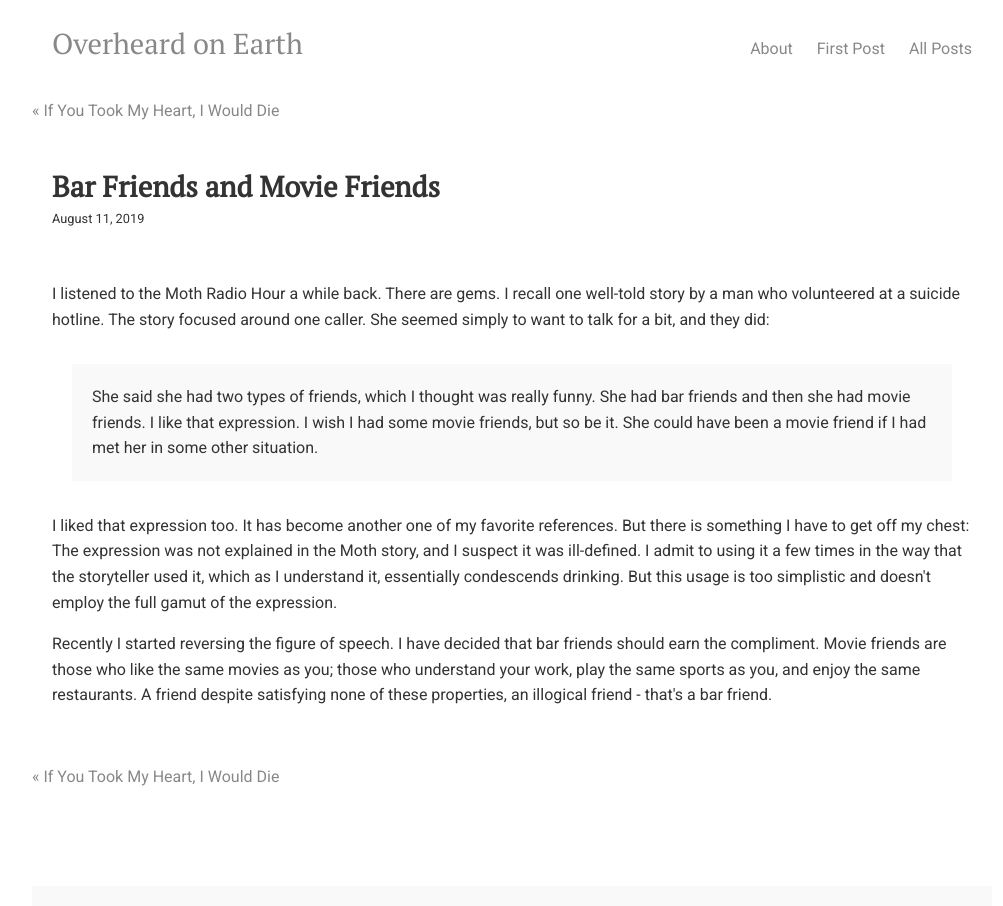
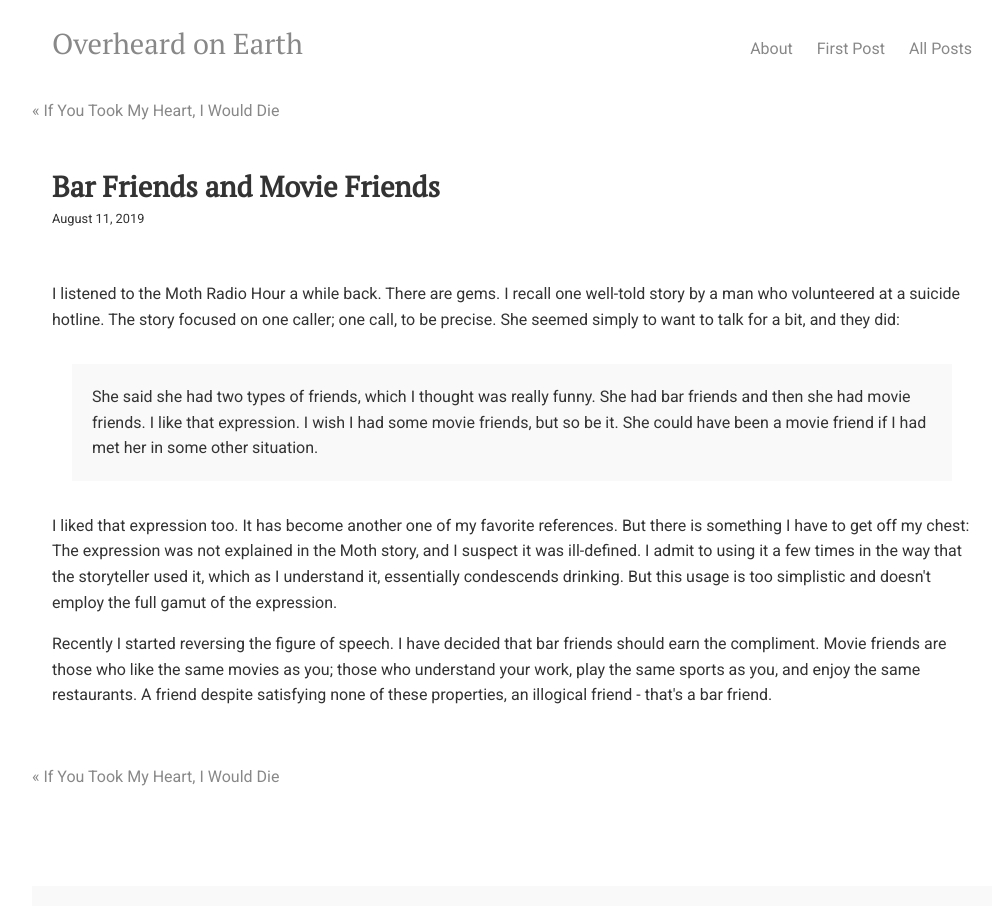
Before and after one commit to overheardonearth/overheardonearth.github.io, a Jekyll site: the page built from _posts/2019-08-11-bar-friends-and-movie-friends.html, in a window 1280 px wide. Shown: the whole page, without its empty margins (128-1131 px from the left). Built offline with Jekyll 4.4.1, drawn with Linux system fonts in a browser that asks for light colours; comment, search, counter and statistics services are not loaded.

Commit message:
Update 2019-08-11-bar-friends-and-movie-friends.html

```diff
--- a/_posts/2019-08-11-bar-friends-and-movie-friends.html
+++ b/_posts/2019-08-11-bar-friends-and-movie-friends.html
@@ -6,7 +6,7 @@ layout: post
 ---
 I listened to the Moth Radio Hour a while back. There are gems. I recall one well-told story by a man who volunteered at a suicide hotline.
 
-The story focused around one caller. She seemed simply to want to talk for a bit, and they did:
+The story focused on one caller; one call, to be precise. She seemed simply to want to talk for a bit, and they did:
 
 <div class="media">She said she had two types of friends, which I thought was really funny. She had bar friends and then she had movie friends. I like that expression. I wish I had some movie friends, but so be it. She could have been a movie friend if I had met her in some other situation.</div>
 
```
